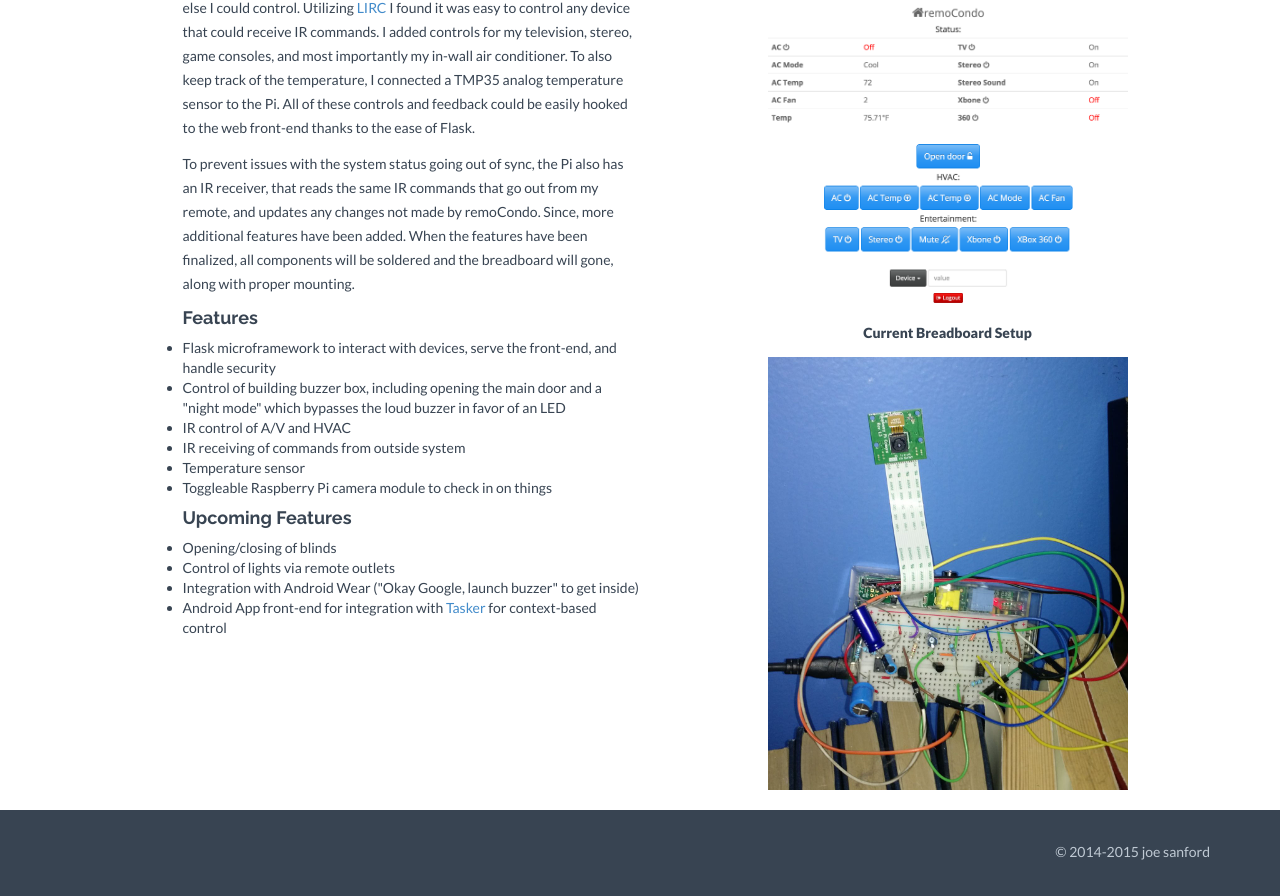
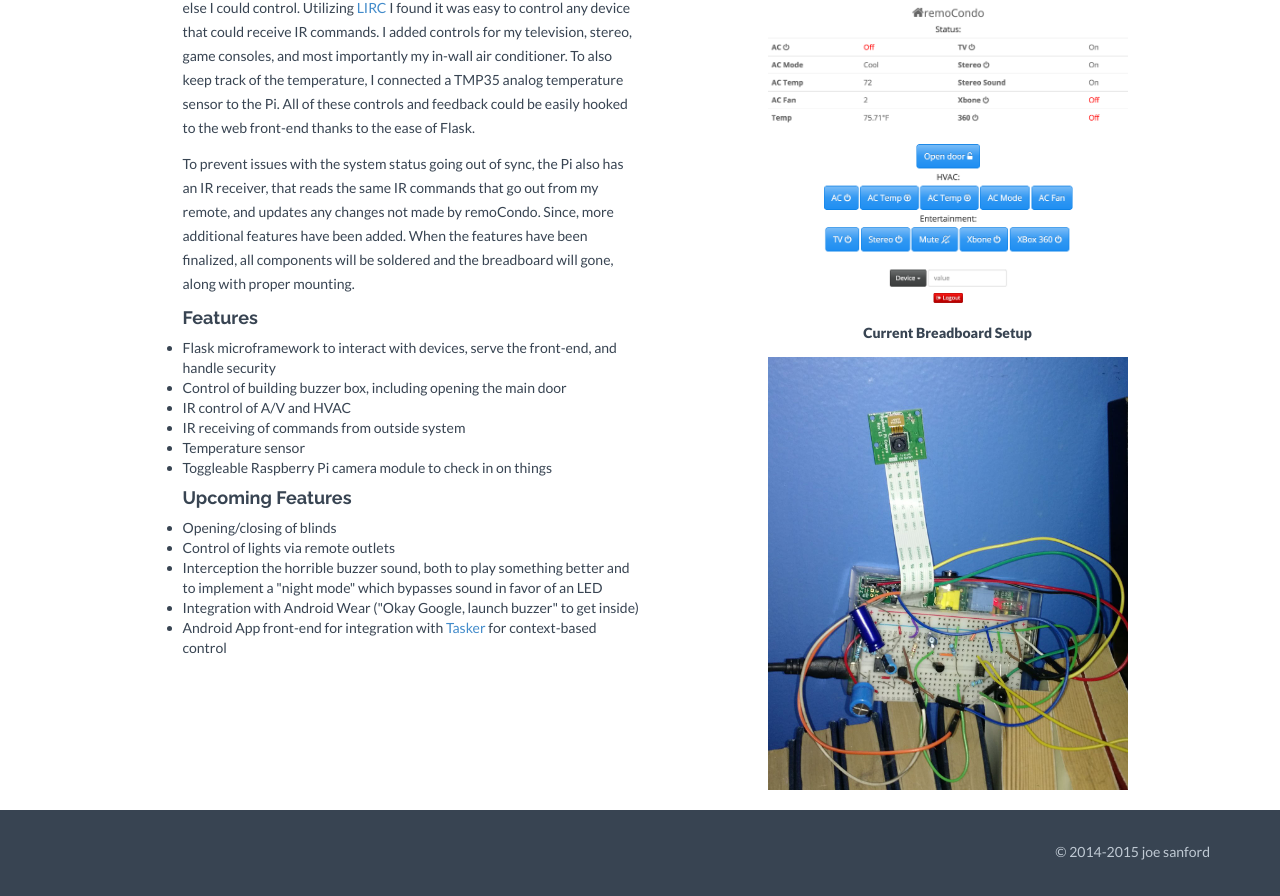
Before and after one commit to joesanford/homepage, a Flask app: page /projects_homeauto in a window 1280 px wide. Shown: the part 540-1436 px from the top of the page. Run offline with Flask 2, Linux system fonts and the light colour scheme; some libraries are stand-ins or nearby versions.

Commit message:
homeauto update

```diff
--- a/templates/homeauto.html
+++ b/templates/homeauto.html
@@ -19,7 +19,7 @@
 		 		<h4>Features</h4>
 		 		<ul>
 		 			<li>Flask microframework to interact with devices, serve the front-end, and handle security</li>
-		 			<li>Control of building buzzer box, including opening the main door and a "night mode" which bypasses the loud buzzer in favor of an LED</li>
+		 			<li>Control of building buzzer box, including opening the main door</li>
 		 			<li>IR control of A/V and HVAC</li>
 		 			<li>IR receiving of commands from outside system</li>
 		 			<li>Temperature sensor</li>
@@ -29,6 +29,7 @@
 		 		<ul>
 		 			<li>Opening/closing of blinds</li>
 		 			<li>Control of lights via remote outlets</li>
+		 			<li>Interception the horrible buzzer sound, both to play something better and to implement a "night mode" which bypasses sound in favor of an LED
 		 			<li>Integration with Android Wear ("Okay Google, launch buzzer" to get inside)</li>
 		 			<li>Android App front-end for integration with <a href="http://tasker.dinglisch.net/" target="_new">Tasker</a> for context-based control</li>
 		 		</ul>
```
